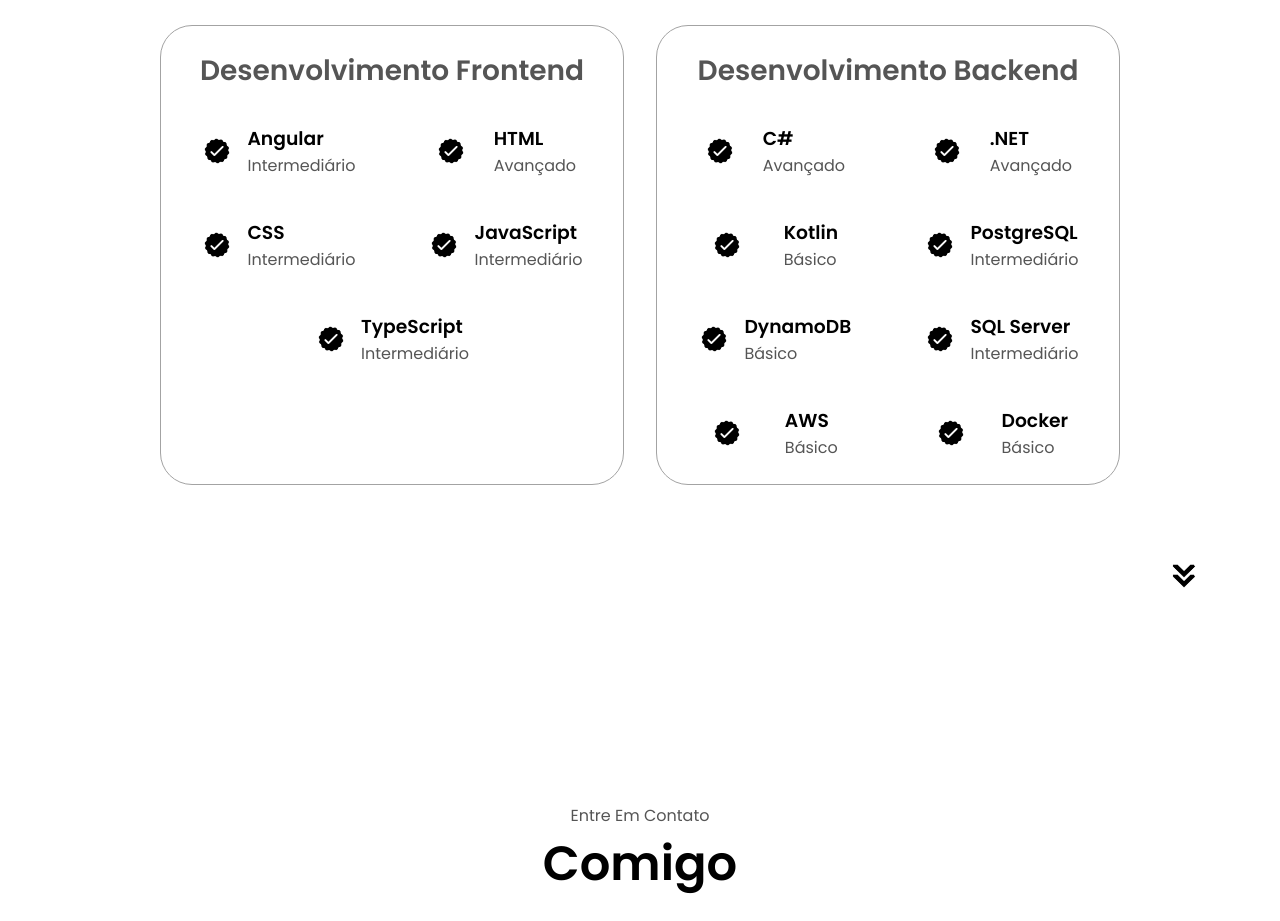
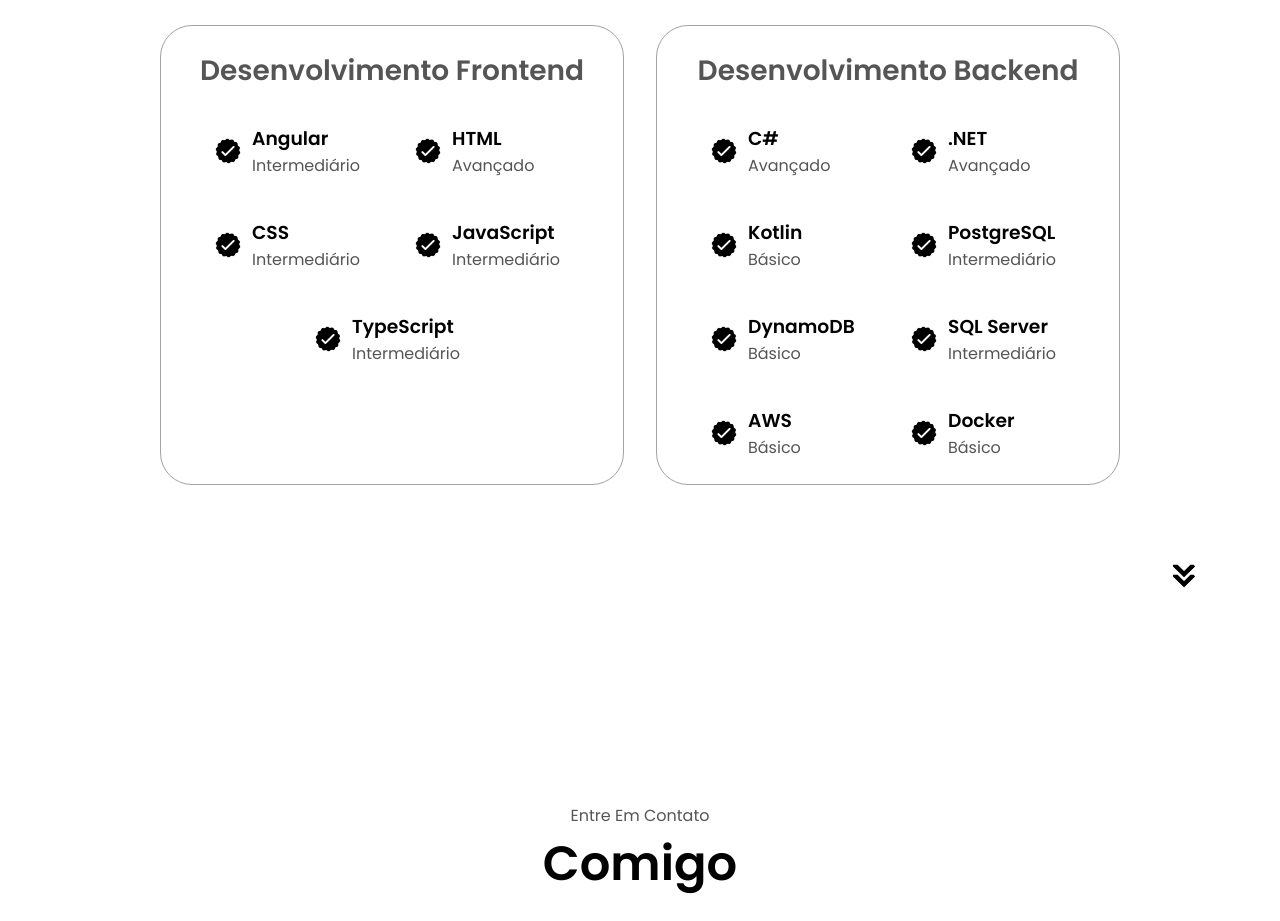
Before and after one commit to matheusbraga1/portfolio, a plain HTML site: page src/index.html in a window 1280 px wide. Shown: the part 1800-2721 px from the top of the page. Drawn offline with Linux system fonts and the light colour scheme.

Commit message:
feat: adjusting alignment item in article-container

```diff
--- a/src/style.css
+++ b/src/style.css
@@ -309,11 +309,20 @@ section {
 
 .article-container {
     display: flex;
-    text-align: initial;
+    align-content: flex-start;
     flex-wrap: wrap;
     flex-direction: row;
     gap: 2.5rem;
-    justify-content: space-around;
+    justify-content: center;
+}
+
+.article-container article {
+    display: flex;
+    align-items: center;
+    justify-content: flex-start;
+    gap: 0.5rem;
+    flex: 0 0 10rem;
+    text-align: left;
 }
 
 .article-container h3, .article-container p {
```
